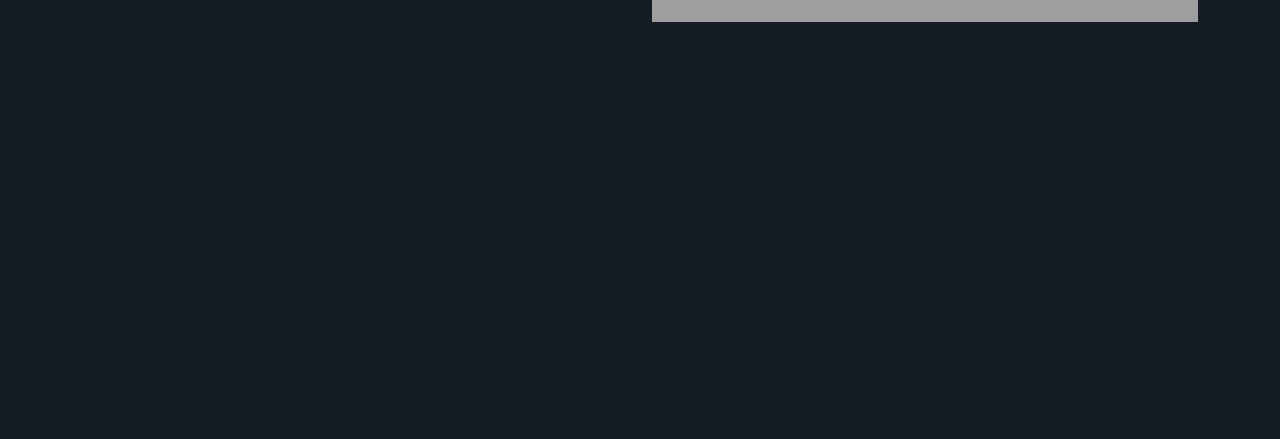
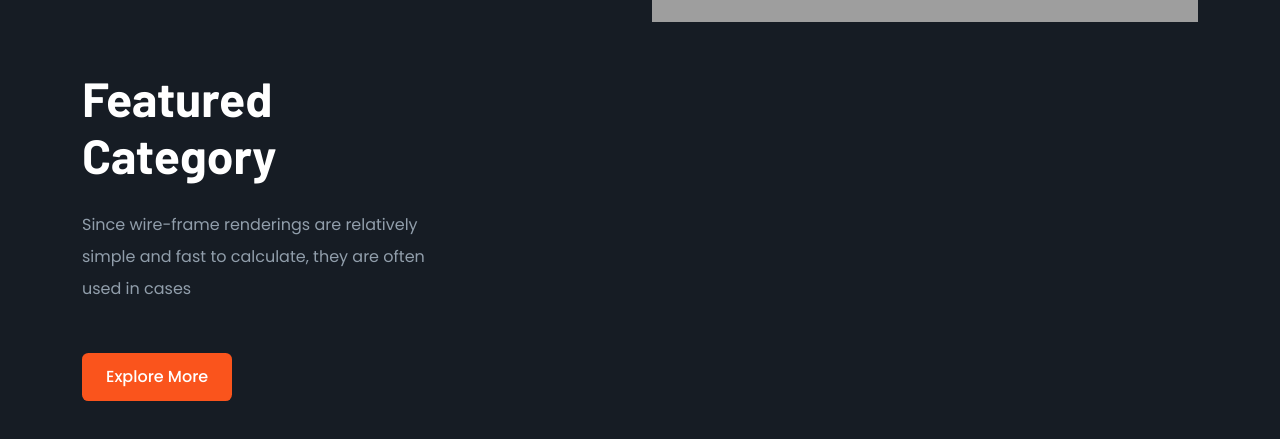
Before and after one commit to Khirod8908/nextjs_Static_Path, a Next.js app: page / in a window 1280 px wide. Shown: the part 667-1106 px from the top of the page. Before the commit the page ends 800 px from the top, so only its background shows below. Built offline with nearby package versions, Linux system fonts and the light colour scheme; grey boxes are pictures that could not be loaded.

Commit message:
3 files modified, 2 added

```diff
--- /dev/null
+++ b/components/featureCategories/FeatureCategories.js
@@ -0,0 +1,19 @@
+import classes from './featurecategories.module.css';
+import { BtnLg } from '../../UI/Buttons/Button';
+export default () => {
+  return (
+    <section className="container my-5">
+      <div className="row">
+        <div className={`col-xl-4 ${classes.featureCat_info}`}>
+          <h2 className={classes.subtitle}>Featured Category</h2>
+          <p className={classes.para}>
+            Since wire-frame renderings are relatively simple and fast to
+            calculate, they are often used in cases
+          </p>
+          <BtnLg>Explore More</BtnLg>
+        </div>
+        <div className={`col-xl-8 ${classes.featureCat_list}`}></div>
+      </div>
+    </section>
+  );
+};
--- /dev/null
+++ b/components/featureCategories/featurecategories.module.css
@@ -0,0 +1,12 @@
+.featureCat_info .subtitle {
+  color: var(--white);
+  font-size: var(--heading);
+  font-family: 'Barlow', sans-serif !important;
+  font-weight: 700;
+  margin-bottom: 1.5rem;
+}
+
+.featureCat_info .para {
+  color: var(--tx-color);
+  margin-bottom: 3rem;
+}
--- a/components/hero/hero.module.css
+++ b/components/hero/hero.module.css
@@ -1,5 +1,3 @@
-@import url('https://fonts.googleapis.com/css2?family=Barlow:wght@600;700&display=swap');
-
 .hero_info h1,
 .hero_info span {
   font-family: 'Barlow', sans-serif !important;
--- a/pages/index.js
+++ b/pages/index.js
@@ -1,4 +1,5 @@
 import Link from 'next/link';
+import FeatureCategories from '../components/featureCategories/FeatureCategories';
 import Hero from '../components/hero/Hero';
 
 export default function Home() {
@@ -12,6 +13,7 @@ export default function Home() {
     <div>
       <h1>Hello world!</h1>
       <Hero />
+      <FeatureCategories />
       {/* {data.map((e, i) => {
         return (
           <div style={style}>
--- a/styles/globals.css
+++ b/styles/globals.css
@@ -1,4 +1,6 @@
 @import url('https://fonts.googleapis.com/css2?family=Poppins:wght@200;300;400;500;600;700&display=swap');
+
+@import url('https://fonts.googleapis.com/css2?family=Barlow:wght@600;700&display=swap');
 
 * {
   padding: 0;
```
